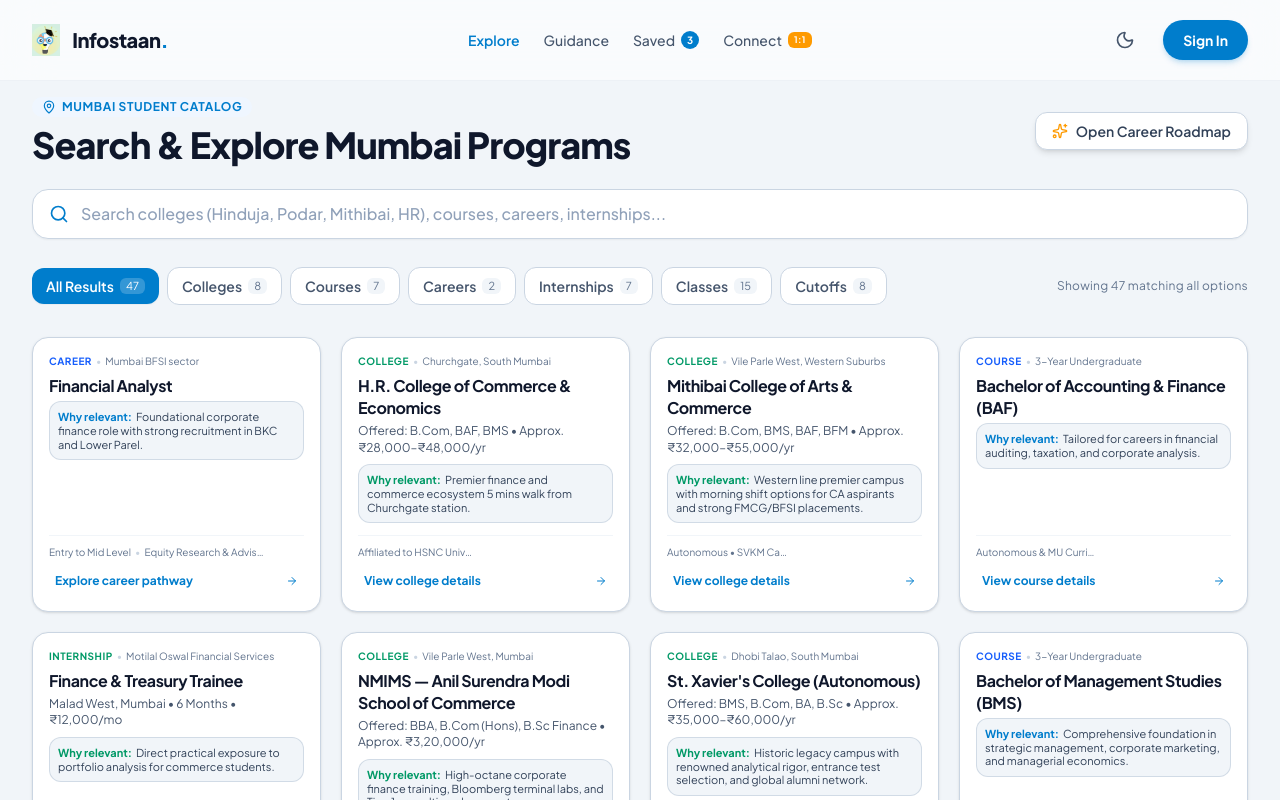
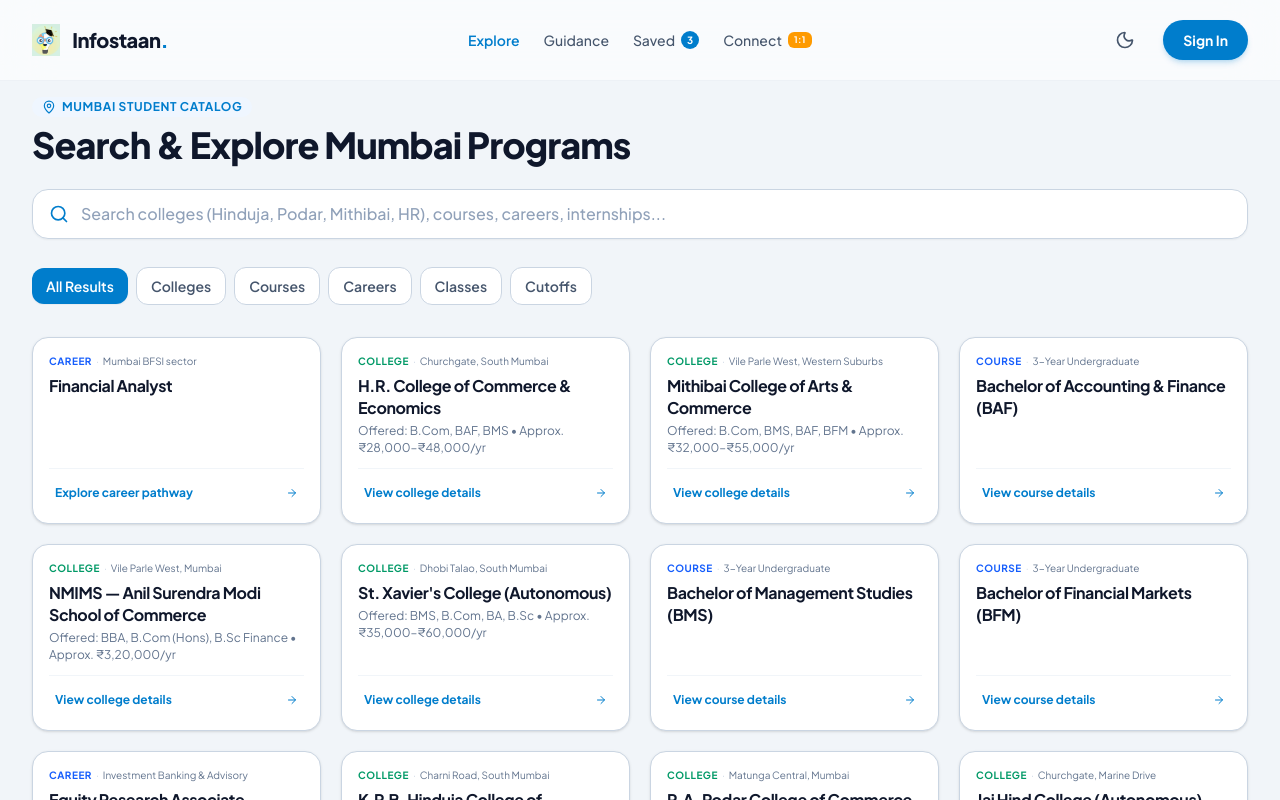
Before and after one commit to Yug-joshi/Infostaan-variant-2, a React (Vite) app: page /search in a window 1280 px wide. Shown: the top 800 px of the page. Built offline with nearby package versions, Linux system fonts and the light colour scheme.

Commit message:
cleanup: hide internships from all UI, remove count badges, remove Career Roadmap buttons, concise cards

```diff
--- a/src/App.tsx
+++ b/src/App.tsx
@@ -207,7 +207,7 @@
           <Route path="/colleges" element={<Navigate to="/search?category=colleges" replace />} />
           <Route path="/courses" element={<Navigate to="/search?category=courses" replace />} />
           <Route path="/careers" element={<Navigate to="/search?category=careers" replace />} />
-          <Route path="/internships" element={<Navigate to="/search?category=internships" replace />} />
+          <Route path="/internships" element={<Navigate to="/search" replace />} />
 
           <Route path="/college/:slug" element={
             <CollegeDetailScreen
--- a/src/components/ConnectScreen.tsx
+++ b/src/components/ConnectScreen.tsx
@@ -141,7 +141,7 @@
 
                 <button
                   type="button"
-                  onClick={() => onNavigate('/search?category=internships')}
+                  onClick={() => onNavigate('/search')}
                   className="w-full py-2.5 rounded-xl bg-slate-900 dark:bg-white text-white dark:text-slate-900 text-sm font-semibold transition-transform active:scale-95 flex items-center justify-center gap-2"
                 >
                   <span>Book Session</span>
--- a/src/components/Footer.tsx
+++ b/src/components/Footer.tsx
@@ -37,12 +37,6 @@
             Careers
           </Link>
           <Link
-            to="/search?category=internships"
-            className="text-slate-600 hover:text-slate-900 dark:text-[#A9B8CA] dark:hover:text-[#F4F7FB] transition-colors"
-          >
-            Internships
-          </Link>
-          <Link
             to="/help-me-decide"
             className="text-slate-600 hover:text-slate-900 dark:text-[#A9B8CA] dark:hover:text-[#F4F7FB] transition-colors"
           >
--- a/src/components/MobileSidebar.tsx
+++ b/src/components/MobileSidebar.tsx
@@ -12,8 +12,6 @@
   MapPin,
   ArrowRight,
   GraduationCap,
-  Briefcase,
-  Layers,
   TrendingUp,
 } from 'lucide-react';
 import { ScreenType } from '../types';
@@ -268,8 +266,7 @@
               {[
                 { label: 'Colleges', id: 'colleges', icon: School },
                 { label: 'Courses', id: 'courses', icon: GraduationCap },
-                { label: 'Careers', id: 'careers', icon: Briefcase },
-                { label: 'Internships', id: 'internships', icon: Layers },
+                { label: 'Careers', id: 'careers', icon: TrendingUp },
               ].map((c) => {
                 const IconComponent = c.icon;
                 return (
--- a/src/components/SearchResultsScreen.tsx
+++ b/src/components/SearchResultsScreen.tsx
@@ -1,11 +1,10 @@
 import React, { useState, useMemo, useEffect, useRef } from 'react';
-import { Search, X, ArrowRight, Check, SlidersHorizontal, Sparkles, Building2, MapPin, GraduationCap } from 'lucide-react';
+import { Search, X, ArrowRight, Building2, MapPin, GraduationCap } from 'lucide-react';
 import { useSearchParams, useNavigate } from 'react-router-dom';
 import { CategoryType, SearchResultItem } from '../types';
 import { searchInfostaan } from '../lib/searchEngine';
 import { PencilLoader } from './PencilLoader';
 import { SkeletonResultCards } from './SkeletonResultCards';
-import { InternshipModal } from './InternshipModal';
 import gsap from 'gsap';
 
 interface SearchResultsScreenProps {
@@ -29,8 +28,6 @@
 
   const [inputValue, setInputValue] = useState(query);
   const [searchPhase, setSearchPhase] = useState<'idle' | 'understanding' | 'skeleton' | 'done'>('idle');
-  const [isInternshipOpen, setIsInternshipOpen] = useState(false);
-  const [selectedInternship, setSelectedInternship] = useState<SearchResultItem | null>(null);
 
   // Sync external query changes to input value
   useEffect(() => {
@@ -78,22 +75,10 @@
   };
 
   const filteredResults = useMemo(() => {
-    return searchInfostaan(query, activeCategory);
+    const raw = searchInfostaan(query, activeCategory);
+    // Internships are hidden from all UI results
+    return raw.filter((i) => i.category !== 'internships');
   }, [query, activeCategory]);
-
-  const fullResultsForCounts = useMemo(() => searchInfostaan('', 'all'), []);
-
-  const counts = useMemo(() => {
-    return {
-      all: fullResultsForCounts.length,
-      colleges: fullResultsForCounts.filter((i) => i.category === 'colleges').length,
-      courses: fullResultsForCounts.filter((i) => i.category === 'courses').length,
-      careers: fullResultsForCounts.filter((i) => i.category === 'careers').length,
-      internships: fullResultsForCounts.filter((i) => i.category === 'internships').length,
-      classes: fullResultsForCounts.filter((i) => i.category === 'classes').length,
-      cutoffs: fullResultsForCounts.filter((i) => i.category === 'cutoffs').length,
-    };
-  }, [fullResultsForCounts]);
 
   // Search loader sequence
   useEffect(() => {
@@ -138,9 +123,6 @@
       onSelectCollege(item.collegeId || 'hinduja');
     } else if (item.category === 'cutoffs' && item.sourceFile) {
       window.open(item.sourceFile, '_blank');
-    } else if (item.category === 'internships') {
-      setSelectedInternship(item);
-      setIsInternshipOpen(true);
     } else {
       onNavigate('/help-me-decide');
     }
@@ -164,15 +146,6 @@
                 Search & Explore Mumbai Programs
               </h1>
             </div>
-
-            <button
-              type="button"
-              onClick={() => onNavigate('/help-me-decide')}
-              className="self-start sm:self-auto inline-flex items-center gap-2 px-4 py-2 rounded-xl bg-white dark:bg-[#161c27] hover:bg-slate-100 dark:hover:bg-[#1f2838] border border-slate-300 dark:border-white/10 text-xs sm:text-sm font-semibold text-slate-700 dark:text-[#A9B8CA] shadow-md transition-colors"
-            >
-              <Sparkles className="w-4 h-4 text-amber-500" />
-              <span>Open Career Roadmap</span>
-            </button>
           </div>
 
           {/* Input Bar */}
@@ -230,40 +203,26 @@
           <div className="flex flex-col sm:flex-row sm:items-center justify-between gap-3 pt-1">
             <div className="flex items-center gap-2 overflow-x-auto pb-1 sm:pb-0 scrollbar-none" role="tablist">
               {[
-                { id: 'all', label: 'All Results', count: counts.all },
-                { id: 'colleges', label: 'Colleges', count: counts.colleges },
-                { id: 'courses', label: 'Courses', count: counts.courses },
-                { id: 'careers', label: 'Careers', count: counts.careers },
-                { id: 'internships', label: 'Internships', count: counts.internships },
-                { id: 'classes', label: 'Classes', count: counts.classes },
-                { id: 'cutoffs', label: 'Cutoffs', count: counts.cutoffs },
+                { id: 'all', label: 'All Results' },
+                { id: 'colleges', label: 'Colleges' },
+                { id: 'courses', label: 'Courses' },
+                { id: 'careers', label: 'Careers' },
+                { id: 'classes', label: 'Classes' },
+                { id: 'cutoffs', label: 'Cutoffs' },
               ].map((tab) => (
                 <button
                   key={tab.id}
                   onClick={() => setActiveCategory(tab.id as CategoryType)}
-                  className={`px-3.5 py-2 rounded-xl text-xs sm:text-sm font-semibold transition-all whitespace-nowrap flex items-center gap-1.5 ${
+                  className={`px-3.5 py-2 rounded-xl text-xs sm:text-sm font-semibold transition-all whitespace-nowrap ${
                     activeCategory === tab.id
                       ? 'bg-[#007DCC] text-white shadow-xs'
                       : 'text-slate-600 hover:text-slate-900 dark:text-[#A9B8CA] dark:hover:text-[#F4F7FB] bg-white dark:bg-[#0D1828] hover:bg-slate-100 dark:hover:bg-[#161c27] border border-slate-300 dark:border-white/5'
                   }`}
                 >
-                  <span>{tab.label}</span>
-                  <span
-                    className={`px-1.5 py-0.2 rounded-md text-[11px] font-normal ${
-                      activeCategory === tab.id
-                        ? 'bg-white/20 text-white'
-                        : 'bg-slate-100 dark:bg-white/5 text-slate-500 dark:text-[#8a919c]'
-                    }`}
-                  >
-                    {tab.count}
-                  </span>
+                  {tab.label}
                 </button>
               ))}
             </div>
-
-            <p className="text-xs text-slate-500 dark:text-[#A9B8CA] tracking-wide">
-              Showing {filteredResults.length} matching {activeCategory} options
-            </p>
           </div>
         </div>
 
@@ -303,7 +262,7 @@
                     data-category={item.category}
                   >
                     <div>
-                      {/* Category & Region Metadata */}
+                      {/* Category & Locality */}
                       <div className="flex items-center gap-1 mb-1.5 flex-wrap">
                         <span
                           className={`text-[9px] sm:text-[10px] font-bold uppercase tracking-wider ${
@@ -316,8 +275,12 @@
                         >
                           {item.badgeCategory}
                         </span>
-                        <span className="text-slate-300 dark:text-[#8a919c] text-[10px]">•</span>
-                        <span className="text-[10px] text-slate-500 dark:text-[#A9B8CA]">{item.badgeSub}</span>
+                        {item.badgeSub && (
+                          <>
+                            <span className="text-slate-300 dark:text-[#8a919c] text-[10px]">·</span>
+                            <span className="text-[10px] text-slate-500 dark:text-[#A9B8CA]">{item.badgeSub}</span>
+                          </>
+                        )}
                       </div>
 
                       {/* Title */}
@@ -328,41 +291,16 @@
                         {item.title}
                       </h2>
 
-                      {/* Subtitle / Program Specs */}
+                      {/* Subtitle — streams/fields only */}
                       {item.subtitle && (
-                        <div className="text-slate-600 dark:text-[#A9B8CA] text-[11px] sm:text-xs mb-2 leading-snug">
-                          <span>{item.subtitle}</span>
-                        </div>
+                        <p className="text-slate-500 dark:text-[#A9B8CA] text-[11px] sm:text-xs leading-snug">
+                          {item.subtitle}
+                        </p>
                       )}
-
-                      {/* Why Relevant Callout Box */}
-                      <div className="p-2 bg-slate-100 dark:bg-[#161c27] rounded-xl mb-3 border border-slate-300/80 dark:border-white/5 line-clamp-3">
-                        <p className="text-[10px] sm:text-[11px] text-slate-700 dark:text-[#F4F7FB] leading-tight">
-                          <span
-                            className={`font-bold mr-1 block sm:inline ${
-                              item.tagColor === 'tertiary'
-                                ? 'text-emerald-600 dark:text-[#51dcbc]'
-                                : 'text-[#007DCC] dark:text-[#9ccaff]'
-                            }`}
-                          >
-                            Why relevant:
-                          </span>
-                          {item.whyRelevant}
-                        </p>
-                      </div>
                     </div>
 
-                    {/* Meta Strip & Action Link */}
-                    <div className="pt-2.5 border-t border-slate-100 dark:border-white/5 flex flex-col gap-2 mt-auto">
-                      <div className="flex items-center flex-wrap gap-1 text-slate-500 dark:text-[#A9B8CA] text-[9px] sm:text-[10px] leading-tight">
-                        {item.meta.map((m, idx) => (
-                          <React.Fragment key={idx}>
-                            {idx > 0 && <span className="text-slate-300 dark:text-[#8a919c]">•</span>}
-                            <span className="truncate max-w-[120px]">{m}</span>
-                          </React.Fragment>
-                        ))}
-                      </div>
-
+                    {/* Action Link */}
+                    <div className="pt-2.5 border-t border-slate-100 dark:border-white/5 mt-3">
                       <button
                         type="button"
                         onClick={() => handleActionClick(item)}
@@ -379,33 +317,7 @@
           )}
         </div>
 
-        {/* Free-layout Banner at Bottom */}
-        <div className="mt-10 p-6 sm:p-8 rounded-2xl bg-white dark:bg-[#0D1828] border border-slate-300 dark:border-[#D3B5E8]/15 shadow-md flex flex-col sm:flex-row sm:items-center justify-between gap-5 text-left">
-          <div className="space-y-1">
-            <h3 className="text-lg font-bold text-slate-900 dark:text-[#F4F7FB]">
-              Need a personalized academic plan?
-            </h3>
-            <p className="text-xs sm:text-sm text-slate-500 dark:text-[#A9B8CA]">
-              Check out the step-by-step career blueprints tailored to Mumbai colleges, fees, and internships.
-            </p>
-          </div>
-
-          <button
-            type="button"
-            onClick={() => onNavigate('guidance')}
-            className="inline-flex items-center gap-2 text-xs sm:text-sm font-bold text-white bg-[#007DCC] hover:bg-[#006cb0] px-5 py-2.5 rounded-xl transition-all shadow-xs active:scale-95 shrink-0"
-          >
-            <span>Open Career Roadmap</span>
-            <ArrowRight className="w-4 h-4" />
-          </button>
-        </div>
       </div>
-
-      <InternshipModal
-        isOpen={isInternshipOpen}
-        onClose={() => setIsInternshipOpen(false)}
-        internship={selectedInternship}
-      />
     </main>
   );
 };
```
